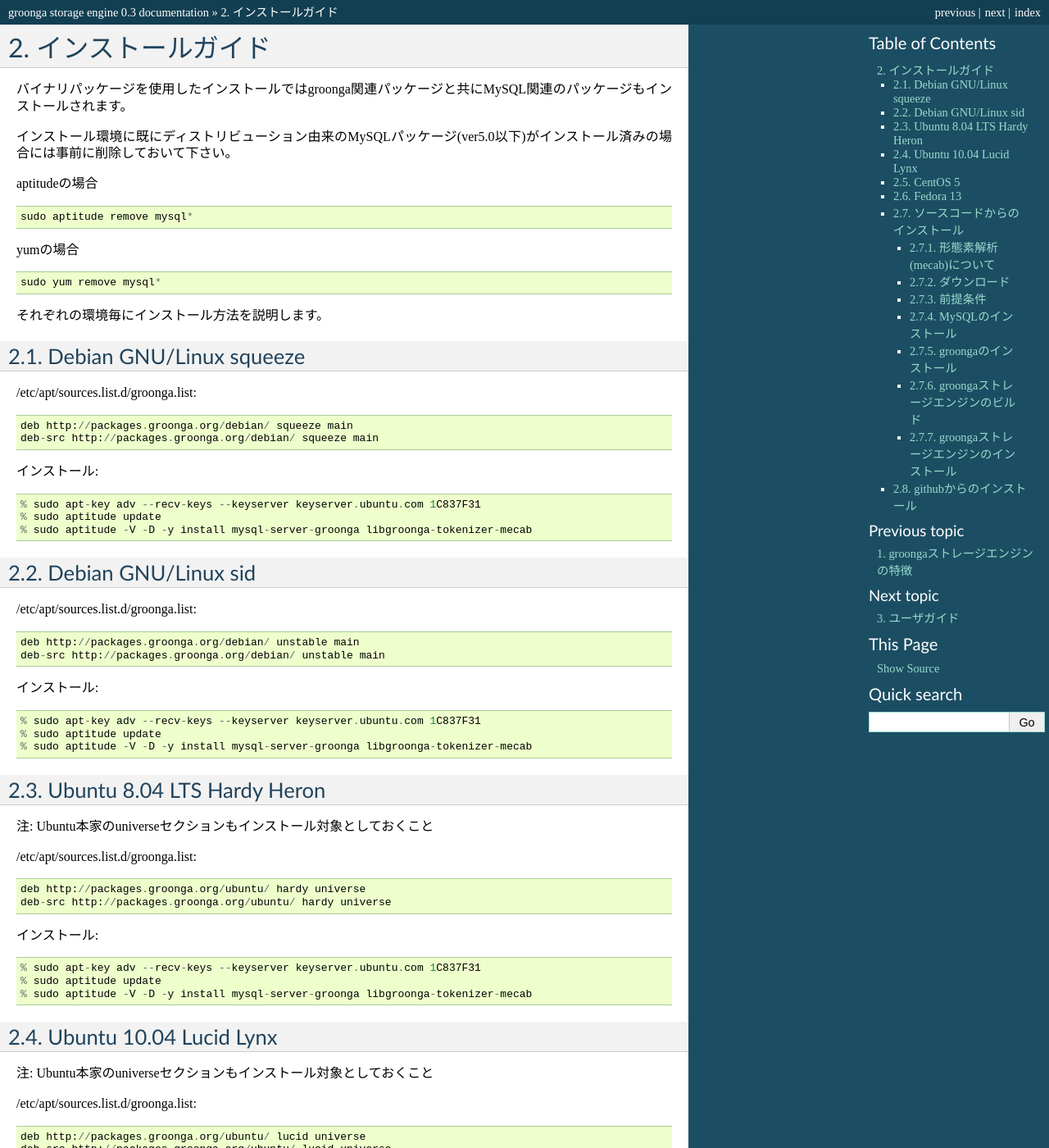
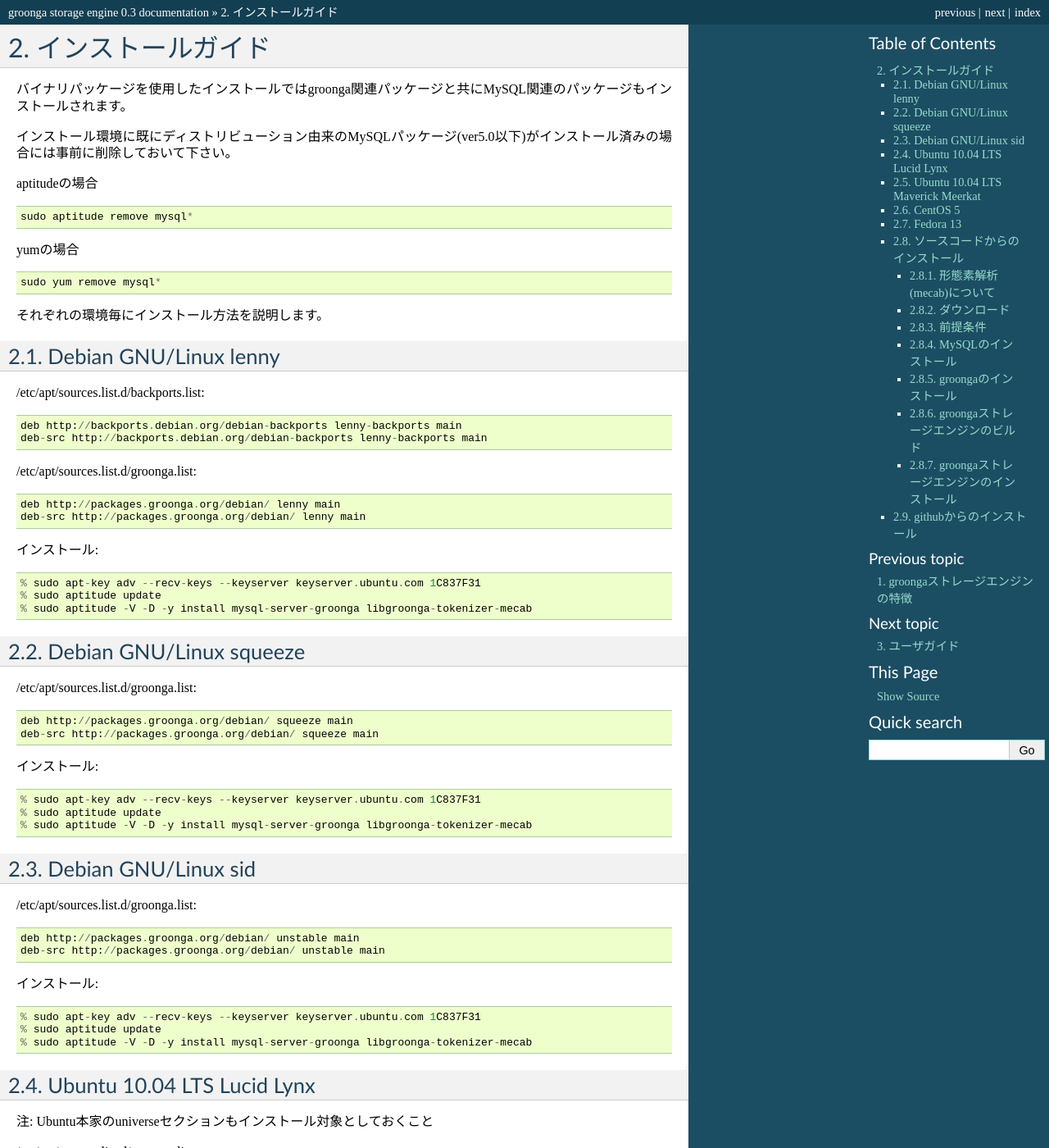
Before and after one commit to mroonga/mroonga, a Sphinx documentation site: the page built from doc/ja/source/install.rst, in a window 1280 px wide and 1400 px high. Shown: the whole window at 82% size. Built offline with Sphinx 7.4.7, drawn with Linux system fonts in a browser that asks for light colours; some of the changed text lies outside the part shown.

Commit message:
update supported platform.
* add lenny and Maverick.
* remove Hardy.
* no-package build uses MySQL 5.1.51 instead of 5.1.50.

```diff
--- a/doc/ja/source/install.rst
+++ b/doc/ja/source/install.rst
@@ -18,6 +18,25 @@
  sudo yum remove mysql*
 
 それぞれの環境毎にインストール方法を説明します。
+
+Debian GNU/Linux lenny
+----------------------
+
+/etc/apt/sources.list.d/backports.list::
+
+  deb http://backports.debian.org/debian-backports lenny-backports main
+  deb-src http://backports.debian.org/debian-backports lenny-backports main
+
+/etc/apt/sources.list.d/groonga.list::
+
+  deb http://packages.groonga.org/debian/ lenny main
+  deb-src http://packages.groonga.org/debian/ lenny main
+
+インストール::
+
+  % sudo apt-key adv --recv-keys --keyserver keyserver.ubuntu.com 1C837F31
+  % sudo aptitude update
+  % sudo aptitude -V -D -y install mysql-server-groonga libgroonga-tokenizer-mecab
 
 Debian GNU/Linux squeeze
 ------------------------
@@ -47,15 +66,15 @@
   % sudo aptitude update
   % sudo aptitude -V -D -y install mysql-server-groonga libgroonga-tokenizer-mecab
 
-Ubuntu 8.04 LTS Hardy Heron
+Ubuntu 10.04 LTS Lucid Lynx
 ---------------------------
 
 注: Ubuntu本家のuniverseセクションもインストール対象としておくこと
 
 /etc/apt/sources.list.d/groonga.list::
 
-  deb http://packages.groonga.org/ubuntu/ hardy universe
-  deb-src http://packages.groonga.org/ubuntu/ hardy universe
+  deb http://packages.groonga.org/ubuntu/ lucid universe
+  deb-src http://packages.groonga.org/ubuntu/ lucid universe
 
 インストール::
 
@@ -63,15 +82,15 @@
   % sudo aptitude update
   % sudo aptitude -V -D -y install mysql-server-groonga libgroonga-tokenizer-mecab
 
-Ubuntu 10.04 Lucid Lynx
------------------------
+Ubuntu 10.04 LTS Maverick Meerkat
+---------------------------------
 
 注: Ubuntu本家のuniverseセクションもインストール対象としておくこと
 
 /etc/apt/sources.list.d/groonga.list::
 
-  deb http://packages.groonga.org/ubuntu/ lucid universe
-  deb-src http://packages.groonga.org/ubuntu/ lucid universe
+  deb http://packages.groonga.org/ubuntu/ maverick universe
+  deb-src http://packages.groonga.org/ubuntu/ maverick universe
 
 インストール::
 
```
Also changed, not shown: other parts of doc/ja/source/install.rst (+3 -3 lines).
